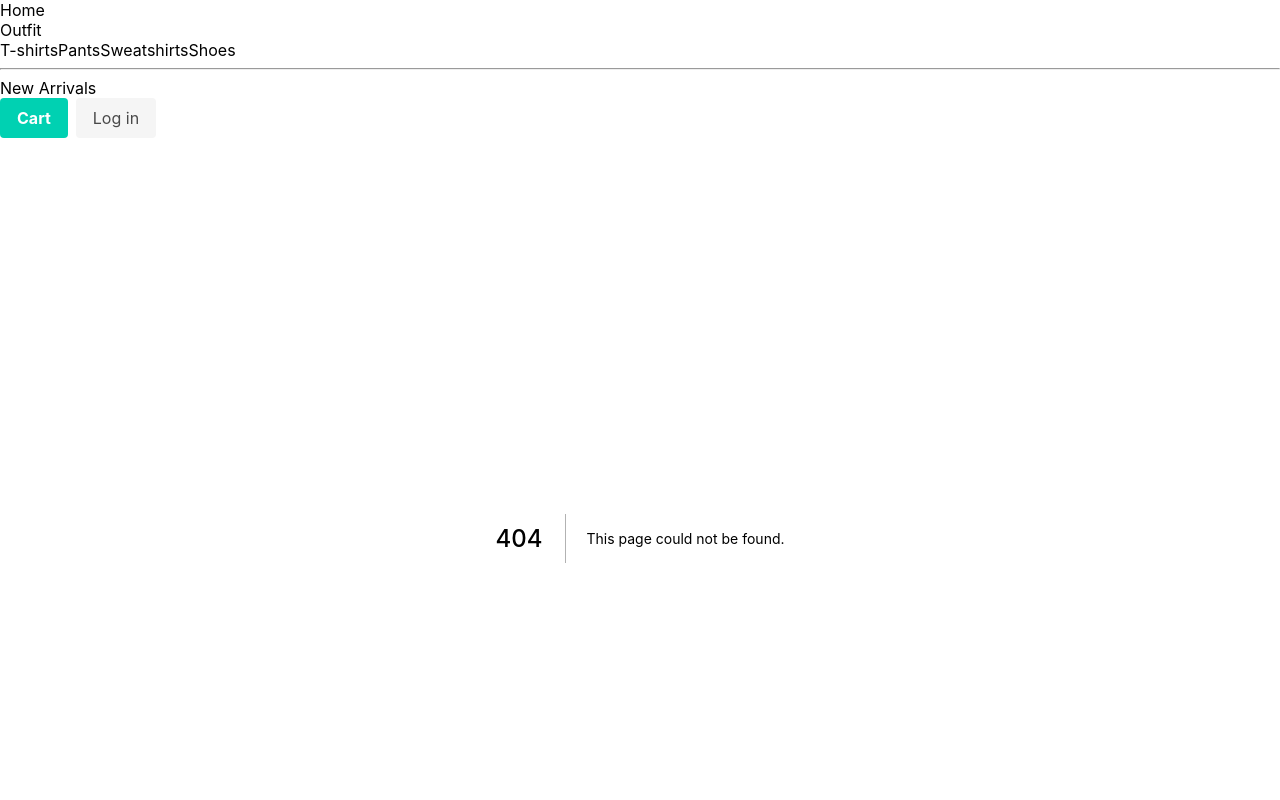
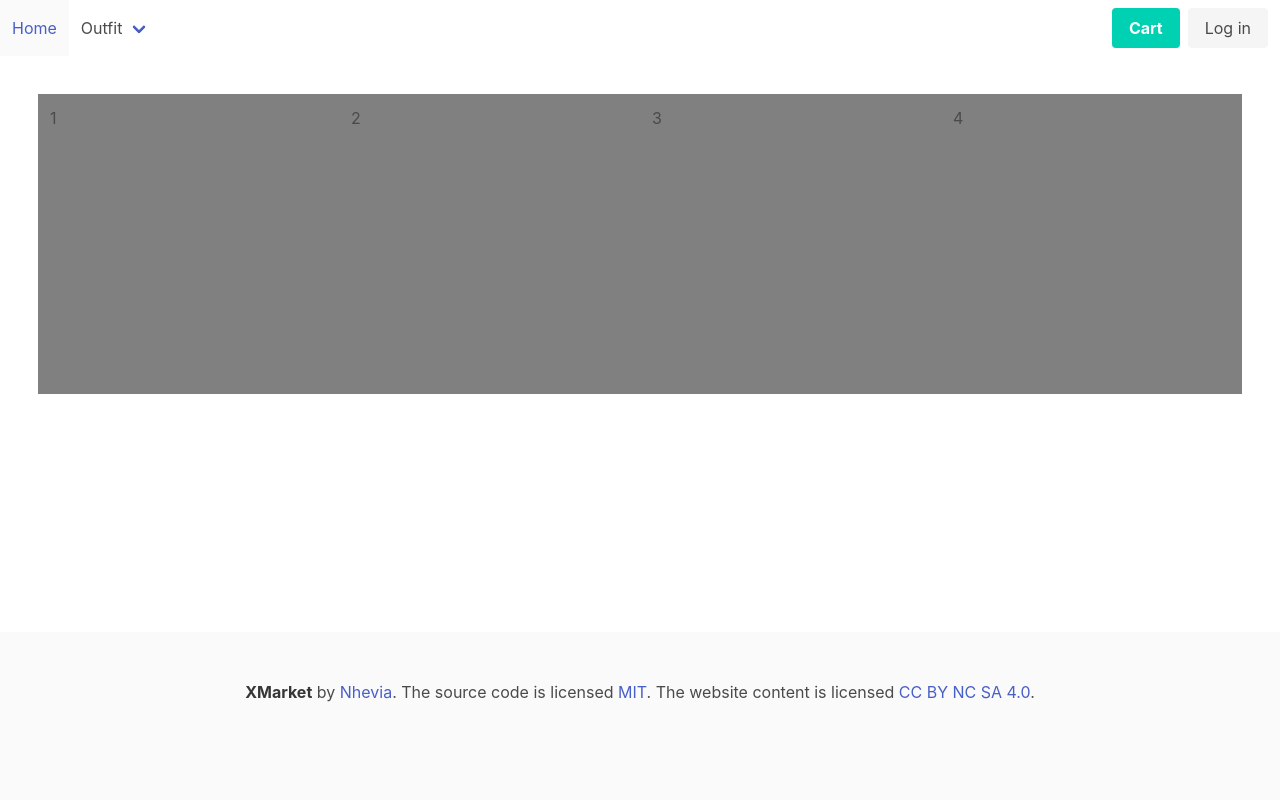
Before and after one commit to nhevia/xmarket, a Next.js app: page /products in a window 1280 px wide. Before the commit this address had no page. Shown: the top 800 px of the page. Built offline with nearby package versions, Linux system fonts and the light colour scheme.

Commit message:
products page layout

```diff
--- a/components/Layout/Navbar.tsx
+++ b/components/Layout/Navbar.tsx
@@ -1,7 +1,9 @@
 import React from 'react';
 import Link from 'next/link';
+import { useRouter } from 'next/router';
 
 const Navbar = () => {
+  const router = useRouter();
   return (
     <nav className="navbar" role="navigation" aria-label="main navigation">
       <div className="navbar-menu">
@@ -10,12 +12,19 @@ const Navbar = () => {
             <a className="navbar-item">Home</a>
           </Link>
 
-          <div className="navbar-item has-dropdown is-hoverable">
+          <div
+            className="navbar-item has-dropdown is-hoverable"
+            key={router.pathname}
+          >
             <a className="navbar-link">Outfit</a>
 
             <div className="navbar-dropdown">
-              <a className="navbar-item">T-shirts</a>
-              <a className="navbar-item">Pants</a>
+              <Link href="/products">
+                <a className="navbar-item">T-shirts</a>
+              </Link>
+              <Link href="/">
+                <a className="navbar-item">Pants</a>
+              </Link>
               <a className="navbar-item">Sweatshirts</a>
               <a className="navbar-item">Shoes</a>
               <hr className="navbar-divider" />
--- a/pages/index.tsx
+++ b/pages/index.tsx
@@ -9,9 +9,6 @@ const Home: NextPage = () => {
         <meta name="description" content="Just an X Market" />
         <link rel="icon" href="/favicon.ico" />
       </Head>
-      <main>
-        <section></section>
-      </main>
     </div>
   );
 };
--- /dev/null
+++ b/pages/products/index.tsx
@@ -0,0 +1,34 @@
+import React from 'react';
+
+const Products = () => {
+  return (
+    <div className="columns is-mobile is-multiline">
+      <div
+        className="column"
+        style={{ minWidth: 300, minHeight: 300, background: 'grey' }}
+      >
+        1
+      </div>
+      <div
+        className="column"
+        style={{ minWidth: 300, minHeight: 300, background: 'grey' }}
+      >
+        2
+      </div>
+      <div
+        className="column"
+        style={{ minWidth: 300, minHeight: 300, background: 'grey' }}
+      >
+        3
+      </div>
+      <div
+        className="column"
+        style={{ minWidth: 300, minHeight: 300, background: 'grey' }}
+      >
+        4
+      </div>
+    </div>
+  );
+};
+
+export default Products;
--- a/styles/bulma-variables.scss
+++ b/styles/bulma-variables.scss
@@ -1,7 +1,8 @@
 @import 'bulma/sass/utilities/_all.sass';
 @import 'bulma/sass/layout/_all.sass';
 @import 'bulma/sass/elements/_all.sass';
-// @import 'bulma/sass/helpers/_all.sass';
-// @import 'bulma/sass/base/_all.sass';
-// @import 'bulma/sass/grid/_all.sass';
-// @import 'bulma/sass/form/_all.sass';
+@import 'bulma/sass/components/_all.sass';
+@import 'bulma/sass/helpers/_all.sass';
+@import 'bulma/sass/base/_all.sass';
+@import 'bulma/sass/grid/_all.sass';
+@import 'bulma/sass/form/_all.sass';
--- a/styles/globals.css
+++ b/styles/globals.css
@@ -22,6 +22,11 @@ a {
   box-sizing: border-box;
 }
 
+main {
+  flex: 1;
+  padding: 50px;
+}
+
 footer {
   margin-top: auto;
 }
```
Also changed, not shown: 1 other file (tests, documents, lock files or other folders).
